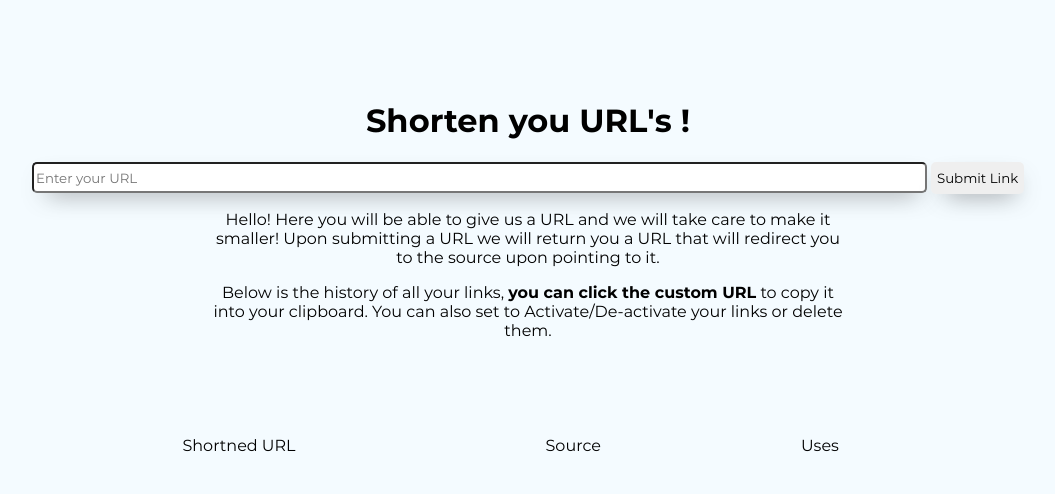
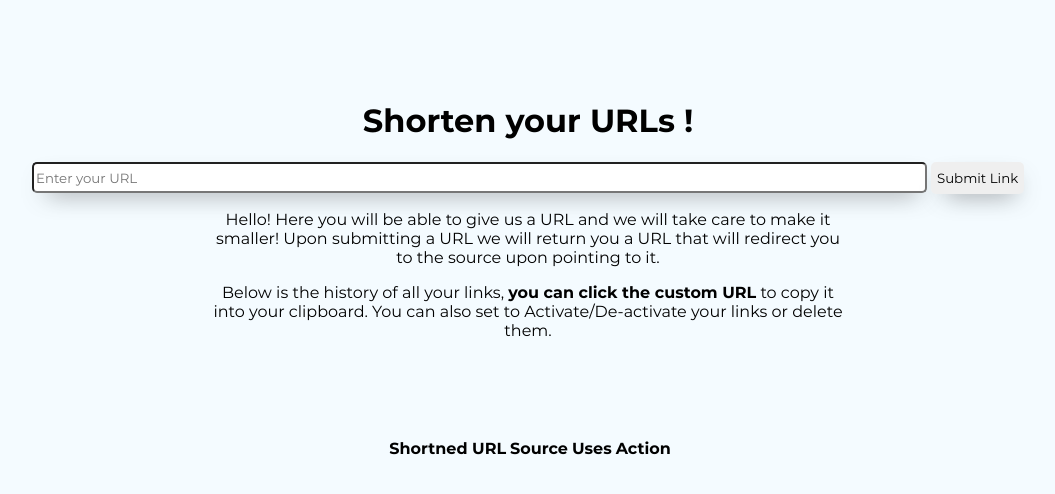
Before and after one commit to Strvm/URL-Shortner, a PHP site: page /links_page.php in a window 1280 px wide. Shown: the part 71-565 px from the top of the page, without its empty margins (112-1167 px from the left). Run offline with PHP 8.4, Linux system fonts and the light colour scheme; the visitor is signed in with stand-in values (Sample User, id 1); data that the repository does not hold is empty.

Commit message:
refactor: use html table for consistent display styling in links overview

```diff
--- a/links_page.php
+++ b/links_page.php
@@ -28,7 +28,7 @@
     </div>
 </header>
 <div class="createContainer">
-    <h1 data-aos="fade-down">Shorten you URL's !</h1>
+    <h1 data-aos="fade-down">Shorten your URLs !</h1>
     <form action="" method="post" class="linkForm" action="shortner.php" data-aos="fade-right">
         <label class="invalidUrl" for="link">Invalid URL</label>
             <input type="text" size='96' name="link" id="link" class="linkInput" placeholder="Enter your URL" data-aos="zoom-in" required>
@@ -41,12 +41,17 @@
         You can also set to Activate/De-activate your links or delete them.</p>
     </div>
 </div>
-<div class="linksContainer">
-<div class="infoNames">
-    <div class="infoShort">Shortned URL</div>
-    <div class="infoSource">Source</div>
-    <div class="infoUses">Uses</div>
-</div>
+<table class="linksContainer">
+    <thead>
+        <tr>
+            <th></th>
+            <th>Shortned URL</th>
+            <th>Source</th>
+            <th>Uses</th>
+            <th>Action</th>
+        </tr>
+    </thead>
+    <tbody>
         <?php
             require_once "shortner.php";
             require_once "connection.php";
@@ -66,20 +71,34 @@ $url = $protocol .$_SERVER['HTTP_HOST'] ."/";
                 }else{
                     $class = 'inactiveLink';
                 }
-        echo "<div class='linkContainer'>
-                <div class='link'>
-                <form action='' method='post' method='post' action='shortner.php?key=Test'>
+                echo "<tr class='linkContainer'>
+                        <td>
                             <i class='fa fa-info-circle info-box' style='font-size:20px;'>
                               <span class='info-box-text'>Link created: ".$row['reg_date']." </span>
                             </i>
+                        </td>
+                        <td>
+                            <form action='' method='post' method='post' action='shortner.php?key=Test'>
                                 <input type='text' class='linkUrl $class' name='linkUrl' id='linkUrl' size='25' value=".$url .$row['link_key']." readonly>
+                            </form>
+                        </td>
+                        <td>
+                            <form action='' method='post' method='post' action='shortner.php?key=Test'>
                                 <input type='text' class='$class' size='60' name='uses' value=".$row['link']." readonly>
+                            </form>
+                        </td>
+                        <td>
+                            <form action='' method='post' method='post' action='shortner.php?key=Test'>
                                 <input type='text' class='uses $class' size='3' name='uses' value=".$row['uses']." readonly required>
+                            </form>
+                        </td>
+                        <td>
+                            <form action='' method='post' method='post' action='shortner.php?key=Test'>
                                 <input type='submit' class='activeButton $class' value='$active' name='activate'>
                                 <input type='submit' class='deleteButton' value='Delete' name='delete'>
                             </form>
-                </div>
-              </div>";
+                        </td>
+                      </tr>";
         //        foreach ($row as $r){
         //            echo $r;
         //            echo "</br> ";
@@ -91,8 +110,8 @@ $url = $protocol .$_SERVER['HTTP_HOST'] ."/";
         //    }
 
         ?>
-
-</div>
+    </tbody>
+</table>
 <script src="https://unpkg.com/aos@2.3.1/dist/aos.js"></script>
 
 <script>
--- a/styles/shortner.css
+++ b/styles/shortner.css
@@ -9,12 +9,7 @@ body{
 }
 
 .linkContainer{
-    margin-bottom: 20px;
-}
-.link{
-    position: relative;
-    display: inline;
-    margin: 20px;
+    padding-bottom: 20px;
 }
 
 
@@ -99,26 +94,7 @@ form{
 }
 
 .linksContainer{
-    width: 100%;
-    display: inline-block;
-    text-align: center;
-}
-
-.infoNames{
-    width: 54%;
-    display: inline-flex;
-}
-
-.infoNames div{
-    margin-bottom: 5px;
-}
-
-.infoShort{
-    margin-right: 250px;
-}
-
-.infoSource{
-    margin-right: 200px;
+    margin: 0 auto;
 }
 
 .createContainer{
```
Lines whose indentation alone changed are shown as unchanged.
